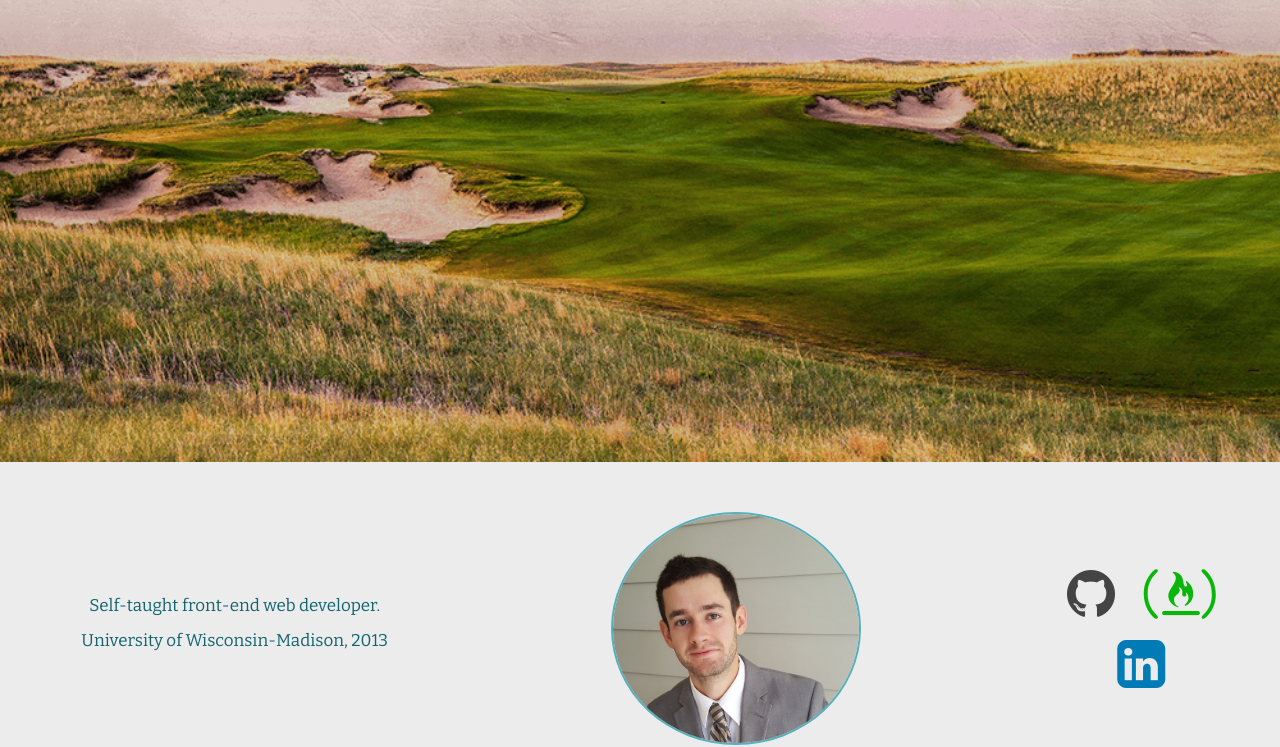
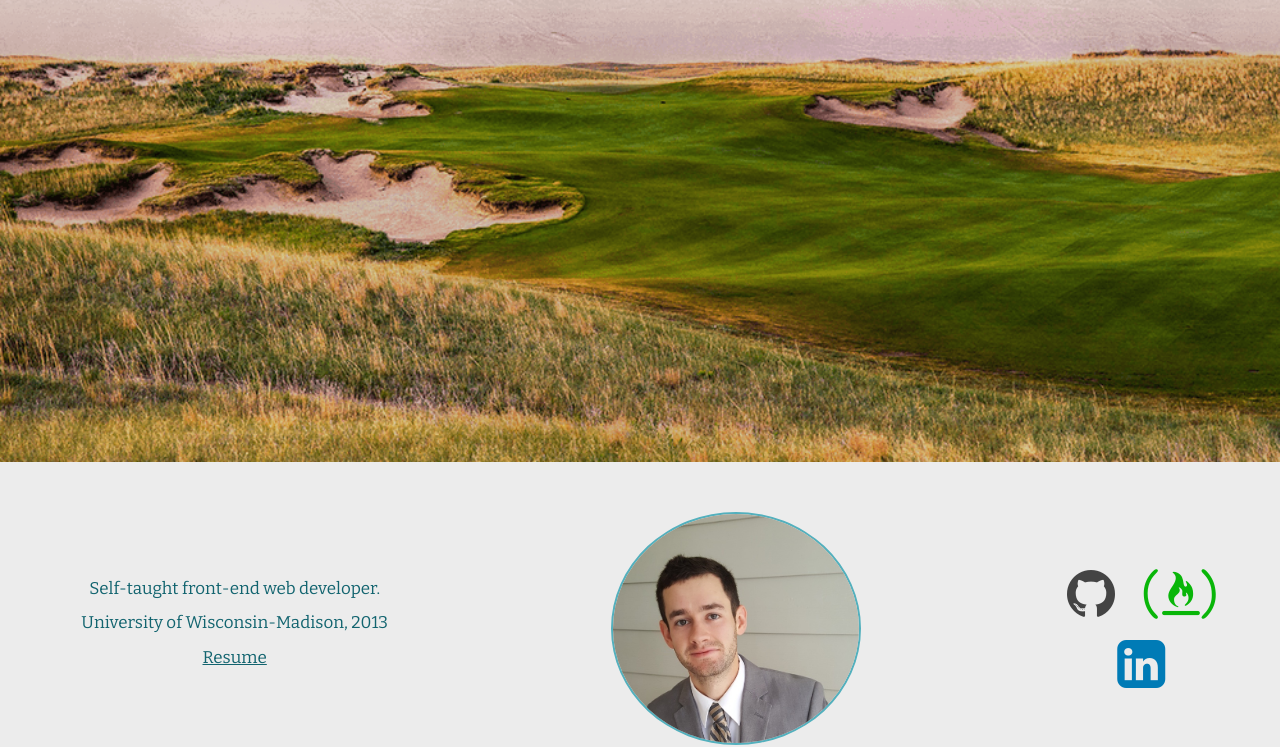
Before and after one commit to davemflick/Portfolio, a React app: page / in a window 1280 px wide. Shown: the part 238-985 px from the top of the page. Built offline with nearby package versions, Linux system fonts and the light colour scheme.

Commit message:
Added resume

```diff
--- a/app/index.html
+++ b/app/index.html
@@ -36,7 +36,8 @@
 <div class="aboutContainer" id="about">
   <div class="aboutPara">
     <p>Self-taught front-end web developer. </p>
-        <p>University of Wisconsin-Madison, 2013</p>
+    <p>University of Wisconsin-Madison, 2013</p>
+    <p><a  class="resume" href="./app/styles/images/resume.pdf" target="_blank" >Resume</a></p>
   </div>
   <div class="mePic" id="picCont">
     <img id='profileImg' src="./app/styles/images/mePic.jpeg" class= "img-circle img-responsive" alt="My Profile Picture">
--- a/app/styles/Main.scss
+++ b/app/styles/Main.scss
@@ -71,6 +71,14 @@ $darkblue: #12646f;
 		width: 30%;
 		font-size: 17px;
 		color: $darkblue;
+	}
+	.resume{
+		color: $darkblue;
+		text-decoration: underline;
+	}
+	.resume:hover{
+		color: $brightBlue;
+		cursor: pointer;
 	}
 	.mePic {
 		width: 35%;
```
Also changed, not shown: index.html (+2 -1 lines), app/styles/main.css, 1 other file.
